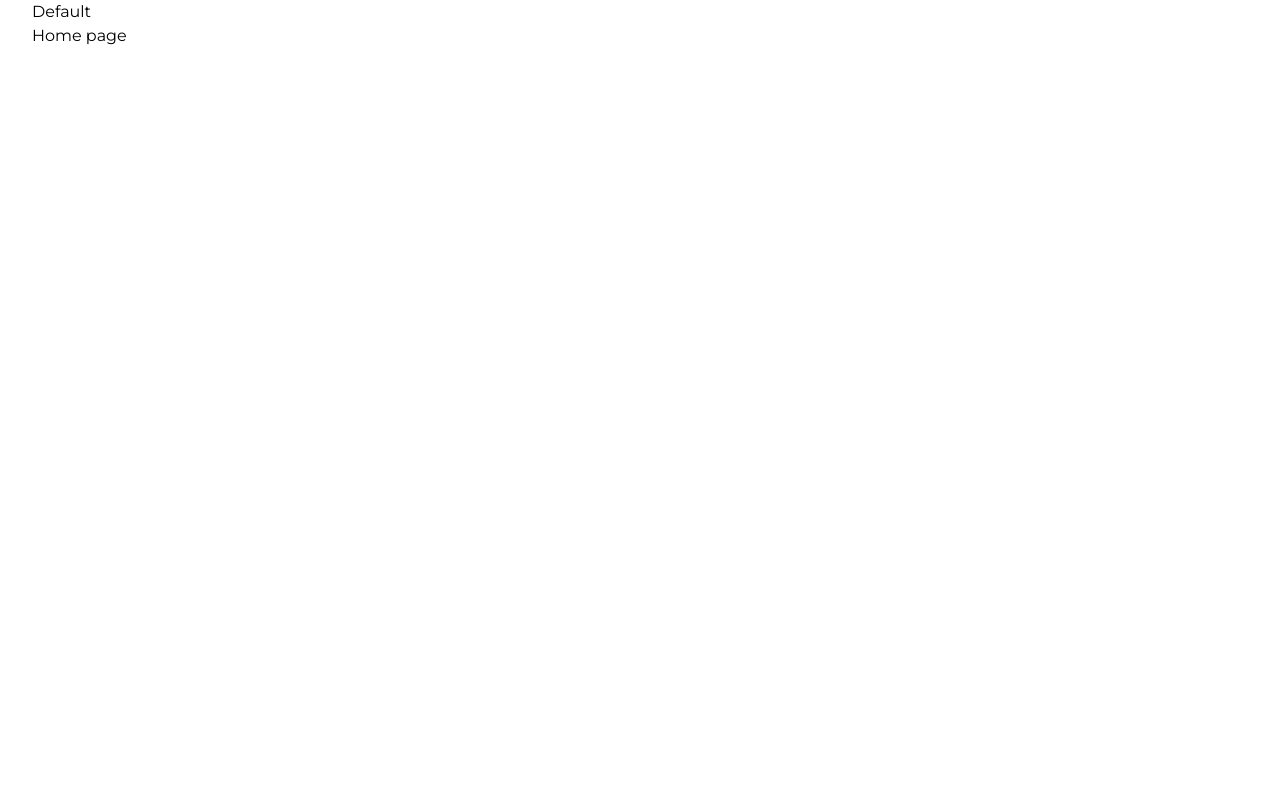
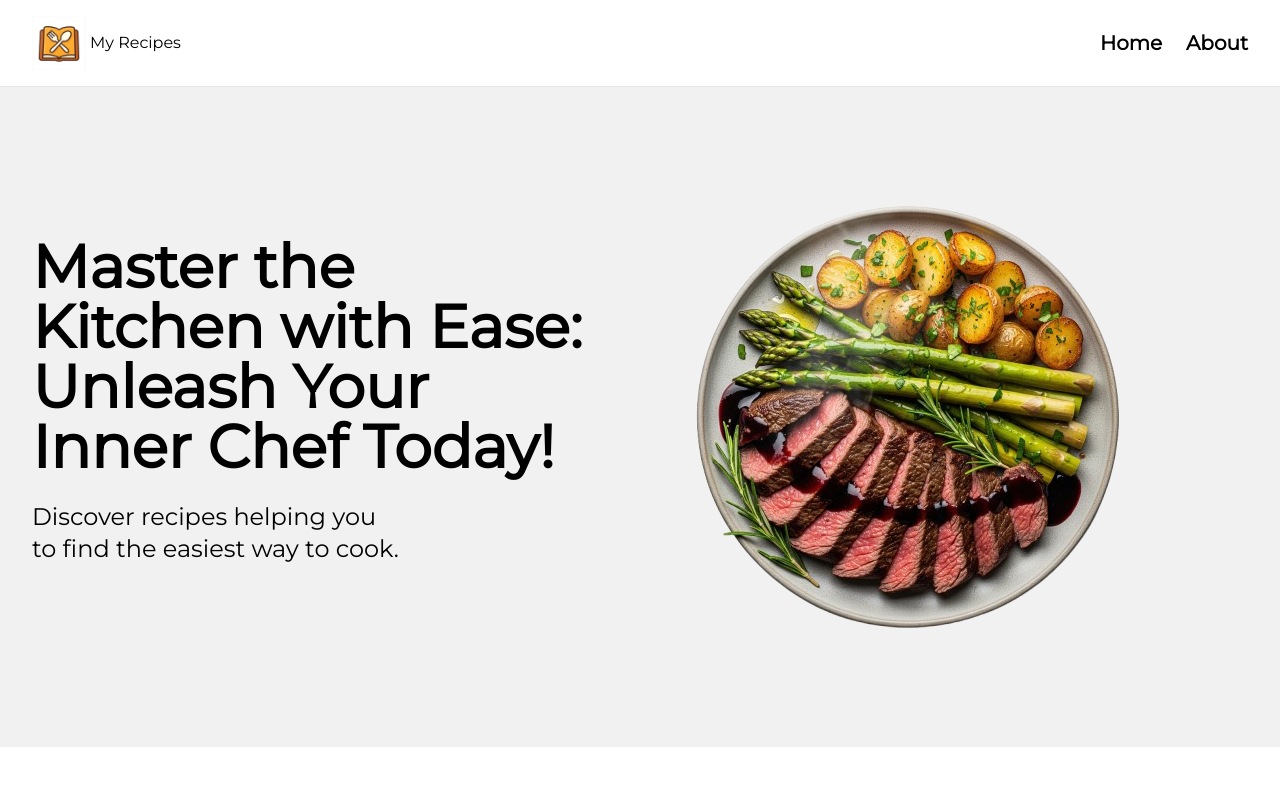
Before and after one commit to bransyahtan/my_recipe, a Nuxt app: page / in a window 1280 px wide. Shown: the top 786 px of the page. Built offline with nearby package versions, Linux system fonts and the light colour scheme.

Commit message:
create about

```diff
--- a/app/app.vue
+++ b/app/app.vue
@@ -1,5 +1,5 @@
 <template>
-  <div class="container font-Montserrat">
+  <div class="font-Montserrat">
     <NuxtLayout>
       <NuxtPage />
     </NuxtLayout>
--- /dev/null
+++ b/app/components/Navbar.vue
@@ -0,0 +1,28 @@
+<template>
+  <header class="py-4 border-b">
+    <nav>
+      <div class="flex container items-center">
+        <NuxtLink href="/" class="flex gap-1 items-center">
+          <NuxtImg
+            width="54px"
+            densities="x1"
+            format="webp"
+            src="/icon.png"
+            alt="logo"
+          />
+          <span>My Recipes</span>
+        </NuxtLink>
+        <ul class="flex gap-6 ml-auto text-xl font-bold capitalize">
+          <li>
+            <NuxtLink href="/">Home</NuxtLink>
+          </li>
+          <li>
+            <NuxtLink href="/about">About</NuxtLink>
+          </li>
+        </ul>
+      </div>
+    </nav>
+  </header>
+</template>
+
+<script setup lang="ts"></script>
--- a/app/layouts/default.vue
+++ b/app/layouts/default.vue
@@ -1,5 +1,10 @@
-<script setup lang="ts"></script>
 <template>
-  <div><h1>Default</h1></div>
-  <slot />
+  <div>
+    <Navbar />
+    <slot />
+  </div>
 </template>
+
+<script setup lang="ts">
+import Navbar from "~/components/Navbar.vue";
+</script>
--- a/app/components/Navigation.vue
+++ b/app/pages/about.vue
@@ -1,7 +1,5 @@
 <template>
-  <div></div>
+  <div>about</div>
 </template>
 
 <script setup lang="ts"></script>
-
-<style scoped></style>
--- a/app/pages/index.vue
+++ b/app/pages/index.vue
@@ -1,4 +1,29 @@
+<template>
+  <main>
+    <section class="bg-[#f1f1f1]">
+      <div
+        class="container flex flex-col lg:flex-row items-center py-20 gap-10"
+      >
+        <div class="flex-1 order-2 lg:order-1 text-center lg:text-left">
+          <h1 class="text-4xl lg:text-6xl font-extrabold mb-6 text-balance">
+            Master the Kitchen with Ease: Unleash Your Inner Chef Today!
+          </h1>
+          <p class="text-xl lg:text-2xl mb-8 text-balance">
+            Discover recipes helping you to find the easiest way to cook.
+          </p>
+        </div>
+        <div class="flex-1 order-1 lg:order-2">
+          <NuxtImg
+            sizes="xs:100vw sm:667px"
+            src="/food.png"
+            format="webp"
+            densities="x1"
+            alt=""
+          />
+        </div>
+      </div>
+    </section>
+  </main>
+</template>
+
 <script setup lang="ts"></script>
-<template>
-  <div>Home page</div>
-</template>
```
Also changed, not shown: public/food.png (added).
